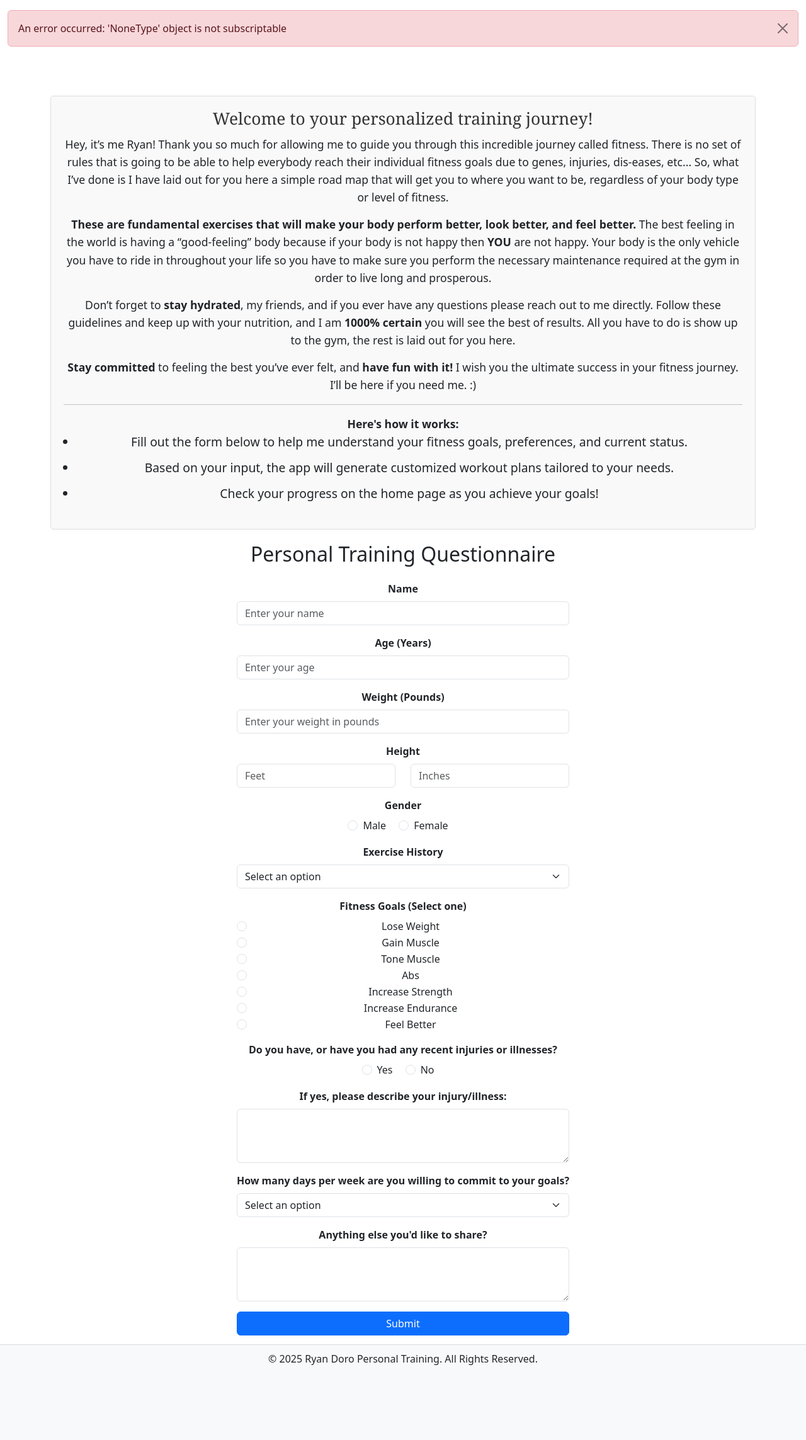
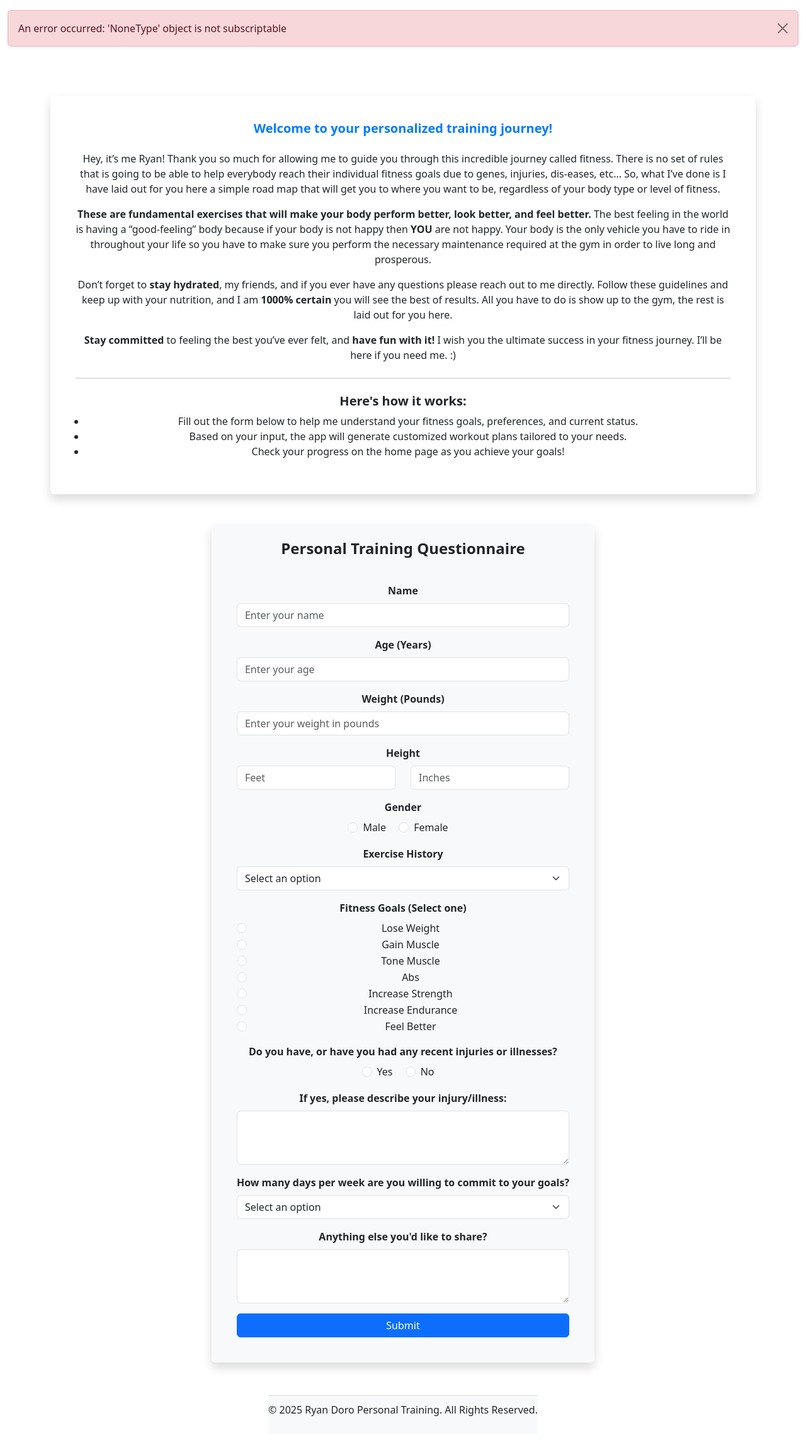
Before and after one commit to ryandoro/personal-training-app, a Flask app: page /training in a window 1280 px wide. Shown: the part 56-2343 px from the top of the page at 63% size. Before the commit the page ends 2224 px from the top, so only its background shows below. Run offline with Flask 3, Linux system fonts and the light colour scheme; the visitor is signed in with stand-in values (Sample User, id 1); data that the repository does not hold is empty; some libraries are stand-ins or nearby versions.

Commit message:
Style update: improved layout for welcome message and form on training page

```diff
--- a/templates/training.html
+++ b/templates/training.html
@@ -7,8 +7,9 @@
 {% block content %}
 <div class="container-fluid training-container px-0 mt-5">
     {% if not form_completed %}
-        <div class="welcome-message">
-            <h3>Welcome to your personalized training journey!</h3>
+        <div class="card shadow p-4 mb-5 bg-white rounded">
+            <div class="card-body">
+                <h3 class="card-title text-center fw-bold mb-4">Welcome to your personalized training journey!</h3>
                 <p>
                     Hey, it’s me Ryan! Thank you so much for allowing me to guide you through this incredible journey called fitness. There is no set of rules that is going to be able to help everybody reach their individual fitness goals due to genes, injuries, dis-eases, etc... So, what I’ve done is I have laid out for you here a simple road map that will get you to where you want to be, regardless of your body type or level of fitness.
                 </p>
@@ -22,16 +23,18 @@
                     <strong>Stay committed</strong> to feeling the best you’ve ever felt, and <strong>have fun with it!</strong> I wish you the ultimate success in your fitness journey. I’ll be here if you need me. :)
                 </p>
 
-            <hr>
-            <strong>Here's how it works:</strong>
-            <ul>
+                <hr class="my-4">
+                <h5 class="fw-semibold mb-2">Here's how it works:</h5>
+                <ul class="ps-3">
                     <li>Fill out the form below to help me understand your fitness goals, preferences, and current status.</li>
                     <li>Based on your input, the app will generate customized workout plans tailored to your needs.</li>
                     <li>Check your progress on the home page as you achieve your goals!</li>
                 </ul>
             </div>
-
-        <h2 class="text-center mb-4">Personal Training Questionnaire</h2>
+        </div>
+        <div class="card shadow p-4 bg-light rounded mb-5">
+            <h4 class="text-center fw-bold mb-4">Personal Training Questionnaire</h4>
+            <div class="card-body">
                 <form action="/training" method="post" class="needs-validation" novalidate>
                     <!-- Name -->
                     <div class="mb-3">
@@ -159,6 +162,7 @@
                     <!-- Submit Button -->
                     <button type="submit" class="btn btn-primary w-100">Submit</button>
                 </form>
+            </div>
     {% else %} <!-- Show guidelines and workout options after the form is submitted -->
         <!-- Guidelines Box -->
         {% if guidelines %}
```
Lines whose indentation alone changed are shown as unchanged.
